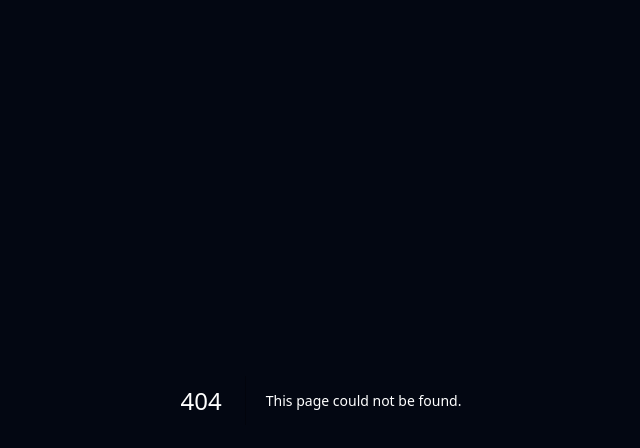
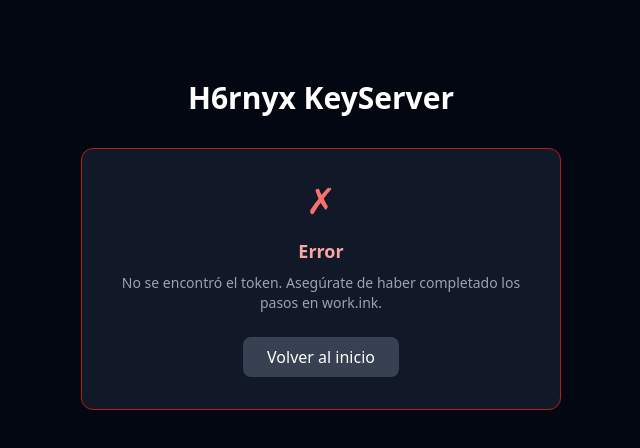
Before and after one commit to h6rnyxv/h6rnyx-keyserver, a Next.js app: page /getkey in a window 1280 px wide. Before the commit this address had no page. Shown: the top 448 px of the page, without its empty margins (319-959 px from the left). Built offline with nearby package versions, Linux system fonts and the light colour scheme.

Commit message:
Update app/getkey/page.tsx

```diff
--- /dev/null
+++ b/app/getkey/page.tsx
@@ -0,0 +1,103 @@
+"use client";
+
+import { useEffect, useState } from "react";
+import { useSearchParams } from "next/navigation";
+import { Suspense } from "react";
+
+function GetKeyContent() {
+  const searchParams = useSearchParams();
+  const token = searchParams.get("token");
+  const [status, setStatus] = useState<"loading" | "success" | "error">("loading");
+  const [key, setKey] = useState<string | null>(null);
+  const [message, setMessage] = useState("");
+
+  useEffect(() => {
+    if (!token) {
+      setStatus("error");
+      setMessage("No se encontró el token. Asegúrate de haber completado los pasos en work.ink.");
+      return;
+    }
+
+    const validate = async () => {
+      try {
+        const res = await fetch("/api/generatekey", {
+          method: "POST",
+          headers: { "Content-Type": "application/json" },
+          body: JSON.stringify({ workink_token: token }),
+        });
+        const data = await res.json();
+        if (res.ok && data.key) {
+          setKey(data.key);
+          setStatus("success");
+        } else {
+          setStatus("error");
+          setMessage(data.error || "Token inválido o ya utilizado.");
+        }
+      } catch {
+        setStatus("error");
+        setMessage("Error de conexión. Intenta de nuevo.");
+      }
+    };
+
+    validate();
+  }, [token]);
+
+  return (
+    <main className="max-w-lg mx-auto px-4 py-20 text-center">
+      <h1 className="text-3xl font-bold mb-8 text-white">H6rnyx KeyServer</h1>
+
+      {status === "loading" && (
+        <div className="bg-gray-900 rounded-xl p-8 border border-gray-800">
+          <div className="animate-spin w-8 h-8 border-2 border-indigo-500 border-t-transparent rounded-full mx-auto mb-4" />
+          <p className="text-gray-400">Validando tu token con work.ink...</p>
+        </div>
+      )}
+
+      {status === "success" && key && (
+        <div className="bg-gray-900 rounded-xl p-8 border border-green-700">
+          <div className="text-green-400 text-4xl mb-4">✓</div>
+          <p className="text-green-300 font-semibold text-lg mb-2">Key generada exitosamente</p>
+          <p className="text-gray-400 text-sm mb-6">Guárdala ahora — no se mostrará de nuevo.</p>
+          <div className="bg-gray-800 rounded-lg p-4 mb-4">
+            <code className="text-indigo-300 text-sm break-all">{key}</code>
+          </div>
+          <button
+            onClick={() => {
+              navigator.clipboard.writeText(key);
+              alert("Copiado al portapapeles");
+            }}
+            className="bg-indigo-600 hover:bg-indigo-700 text-white px-6 py-2 rounded-lg font-medium transition-colors"
+          >
+            Copiar Key
+          </button>
+        </div>
+      )}
+
+      {status === "error" && (
+        <div className="bg-gray-900 rounded-xl p-8 border border-red-700">
+          <div className="text-red-400 text-4xl mb-4">✗</div>
+          <p className="text-red-300 font-semibold text-lg mb-2">Error</p>
+          <p className="text-gray-400 text-sm">{message}</p>
+          <a
+            href="/"
+            className="mt-6 inline-block bg-gray-700 hover:bg-gray-600 text-white px-6 py-2 rounded-lg font-medium transition-colors"
+          >
+            Volver al inicio
+          </a>
+        </div>
+      )}
+    </main>
+  );
+}
+
+export default function GetKeyPage() {
+  return (
+    <Suspense fallback={
+      <main className="max-w-lg mx-auto px-4 py-20 text-center">
+        <div className="animate-spin w-8 h-8 border-2 border-indigo-500 border-t-transparent rounded-full mx-auto" />
+      </main>
+    }>
+      <GetKeyContent />
+    </Suspense>
+  );
+}
```
